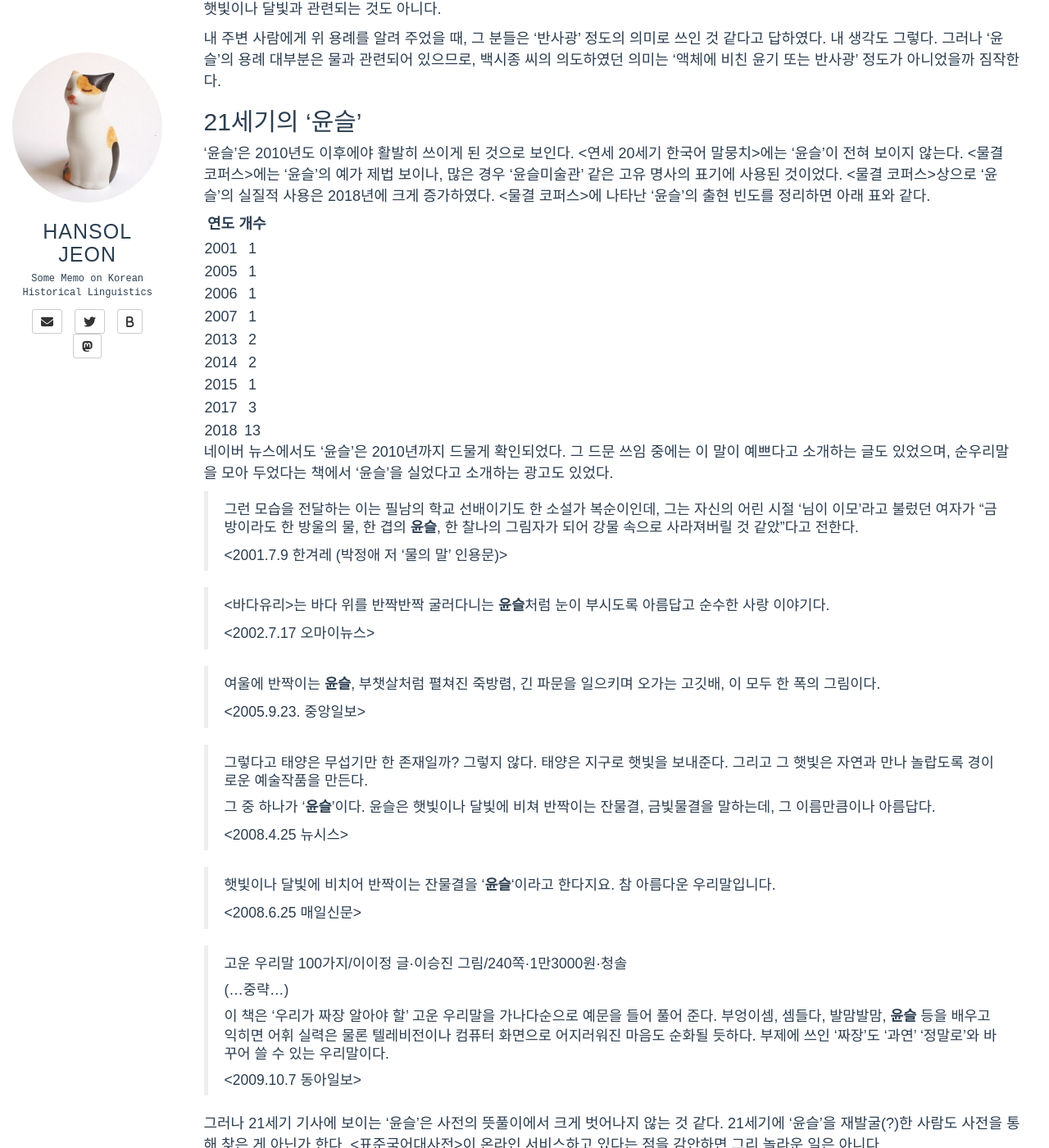
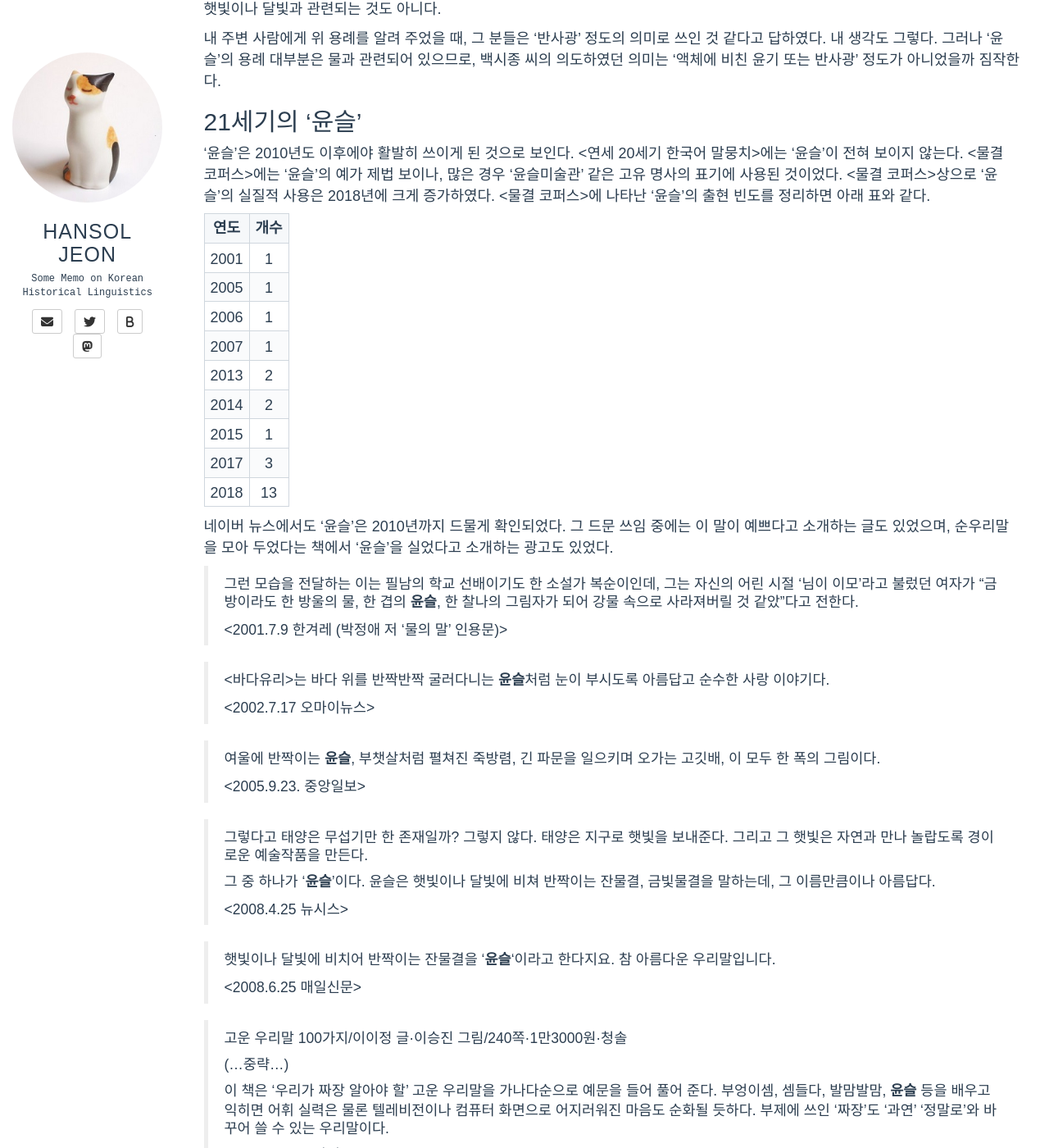
Before and after one commit to hansoljeon95/hansoljeon95.github.io, a Jekyll site: the page built from _posts/2025-10-07-yunsul.md, in a window 1280 px wide and 1400 px high, scrolled down 4043 px. Shown: the whole window at 82% size. Built offline with Jekyll 4.4.1, drawn with Linux system fonts in a browser that asks for light colours; some web fonts are replaced; comment, search, counter and statistics services are not loaded.

Commit message:
Change table style

```diff
--- a/_layouts/default.html
+++ b/_layouts/default.html
@@ -1,14 +1,14 @@
 ---
 theme :
-  name : dbyll
+name : dbyll
 ---
 {% include default.html %}
-
+<link rel="stylesheet" href="{{ '/assets/css/custom.css' | relative_url }}">
 {% if site.google_analytics %}
 <script async src="https://www.googletagmanager.com/gtag/js?id=G-0JC36R0PRQ"></script>
 <script>
   window.dataLayer = window.dataLayer || [];
-  function gtag(){dataLayer.push(arguments);}
+  function gtag() { dataLayer.push(arguments); }
   gtag('js', new Date());
 
   gtag('config', 'G-0JC36R0PRQ');
--- /dev/null
+++ b/assets/css/custom.css
@@ -0,0 +1,21 @@
+table {
+    border-collapse: collapse;
+    margin: 1rem 0;
+    width: auto;
+}
+
+th,
+td {
+    border: 1px solid #d0d7de;
+    padding: .45rem .7rem;
+    text-align: center;
+}
+
+th {
+    background: #f6f8fa;
+    font-weight: 600;
+}
+
+tbody tr:nth-child(even) {
+    background: #fafbfc;
+}
```
